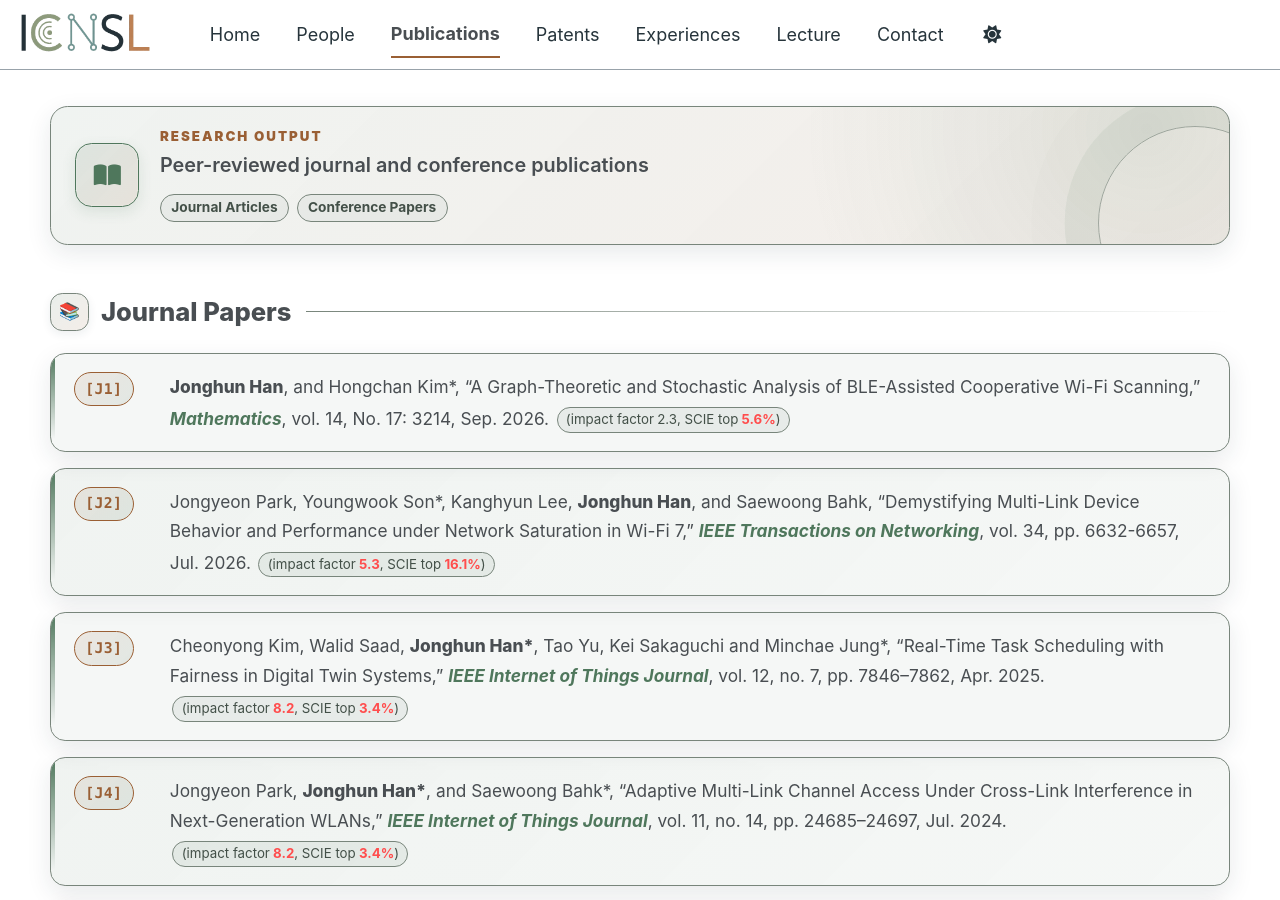
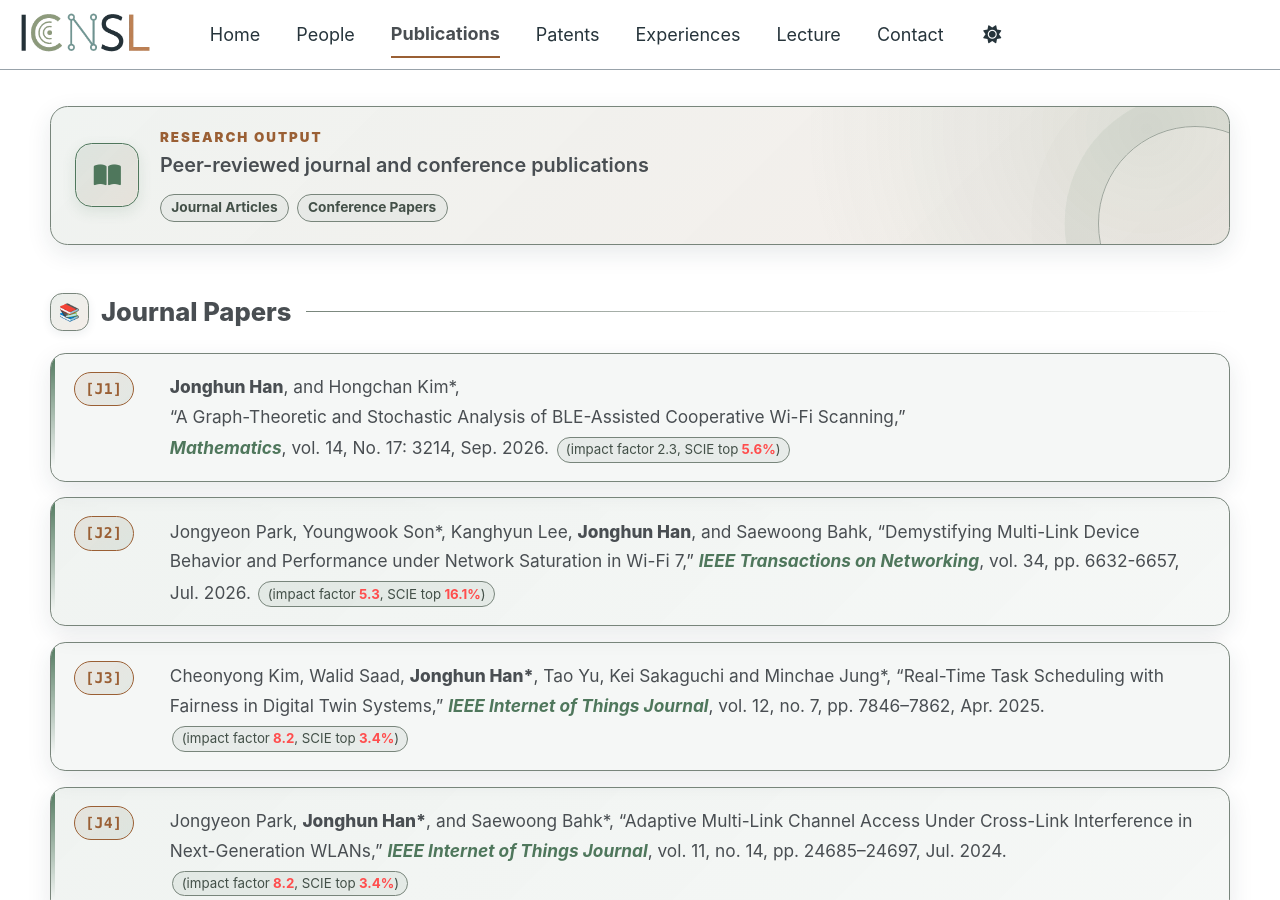
Before and after one commit to icnsl/icnsl.github.io, a Jekyll site: the page built from _pages/publications.md, in a window 1280 px wide and 900 px high. Built offline with Jekyll 4.4.1, drawn with Linux system fonts in a browser that asks for light colours; a script bundle is joined from its source files by our own code; library files that are not in the unit come from our copies.

```diff
--- a/_pages/publications.md
+++ b/_pages/publications.md
@@ -27,8 +27,8 @@ hide_title: true
 <div class="pub-entry" id="pub-j1">
   <div class="pub-no">[J1]</div>
   <div class="pub-citation">
-    <strong>Jonghun Han</strong>, and Hongchan Kim*,
-    “A Graph-Theoretic and Stochastic Analysis of BLE-Assisted Cooperative Wi-Fi Scanning,”
+    <strong>Jonghun Han</strong>, and Hongchan Kim*, <br>
+    “A Graph-Theoretic and Stochastic Analysis of BLE-Assisted Cooperative Wi-Fi Scanning,” <br>
     <em>Mathematics</em>, vol. 14, No. 17: 3214, Sep. 2026.
     <span class="pub-impact">(impact factor<span class="pub-metric-value">2.3</span>, SCIE top<span class="pub-metric-value pub-red">5.6%</span>)</span>
   </div>
```
